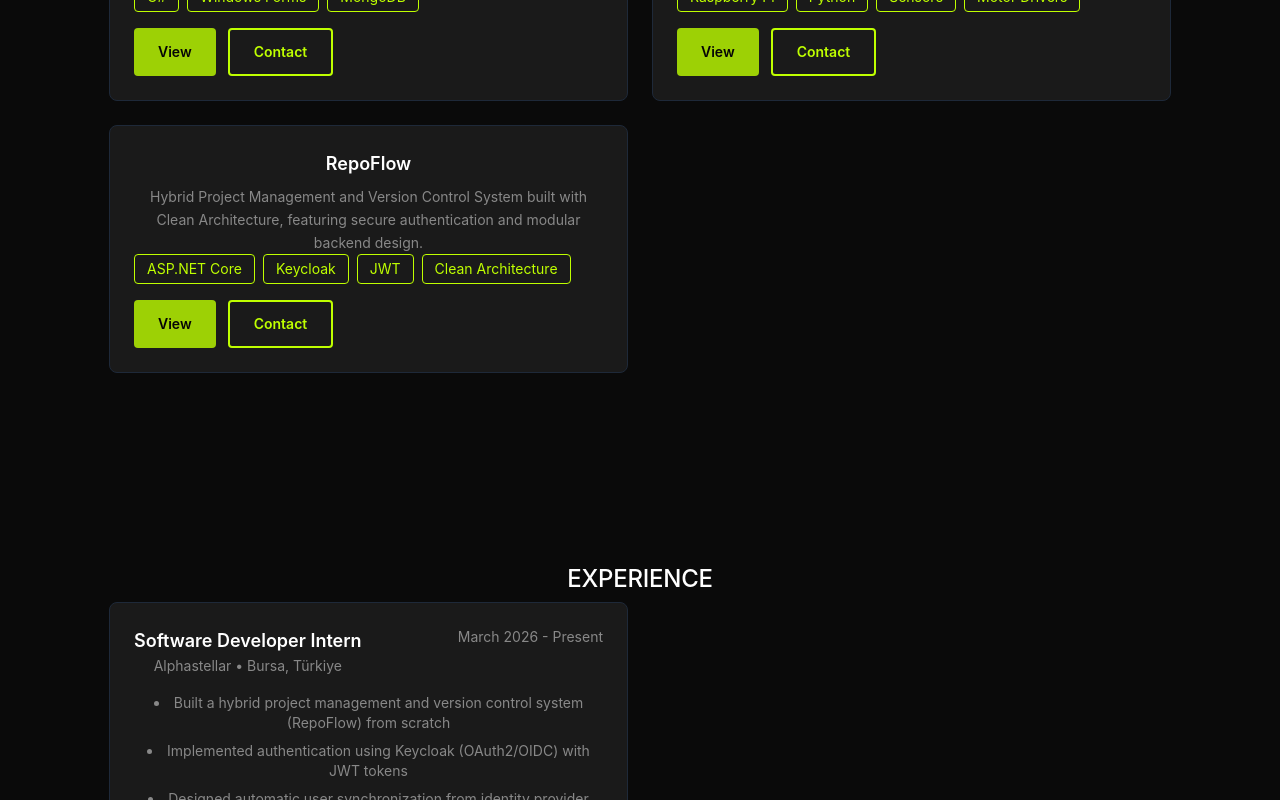
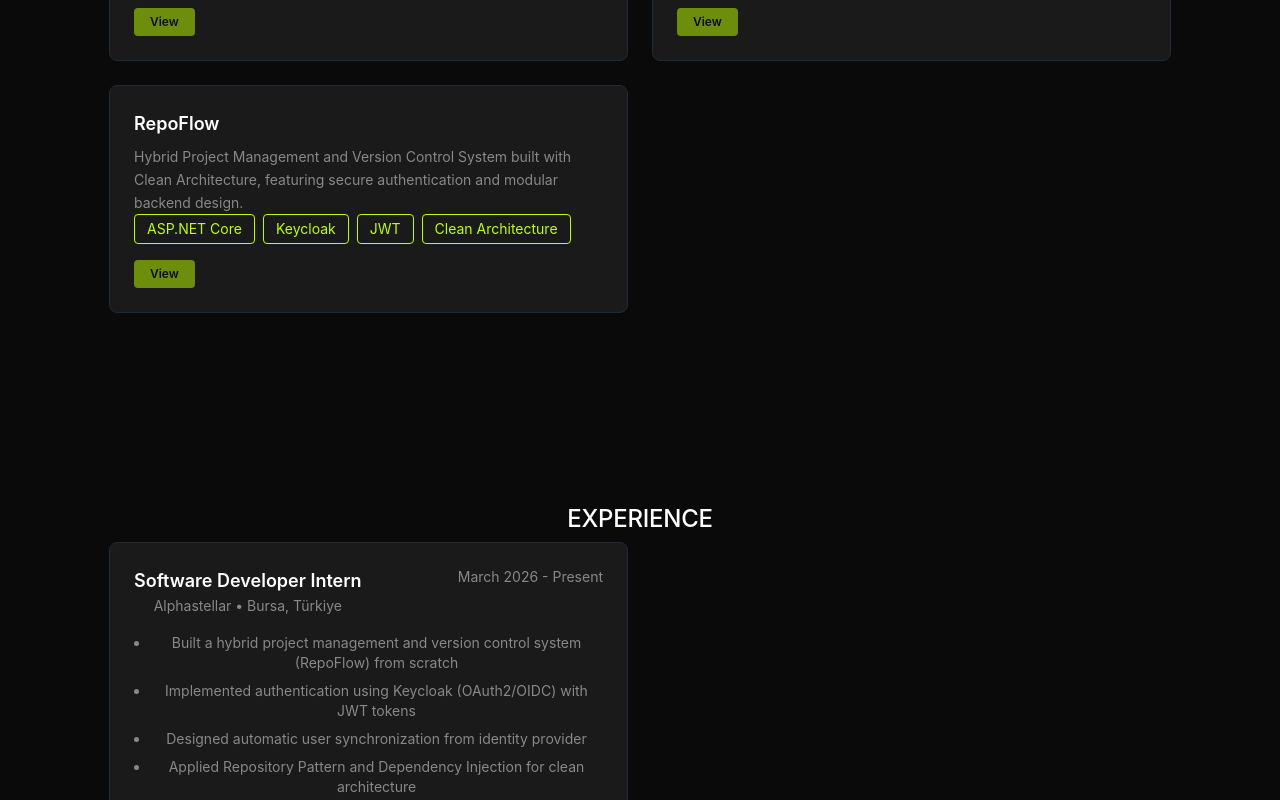
Before and after one commit to muhegebi20/portfolio, a React app: page / in a window 1280 px wide. Shown: the part 1960-2760 px from the top of the page. Built offline with nearby package versions, Linux system fonts and the light colour scheme; the HTML template or start-up script is replaced by a standard one.

Commit message:
refactor: changed pill buttons size and removed contact button. aligned text to the left

```diff
--- a/src/App.tsx
+++ b/src/App.tsx
@@ -6,6 +6,7 @@ import { Hero } from './sections/home/Hero'
 import { Skills } from './sections/skills/Skills'
 import { Projects } from './sections/projects/Projects'
 import { Experience } from './sections/experience/Experience'
+import { Contact } from './sections/contact/Contact'
 
 function App() {
   const data: Portfolio = portfolioData as Portfolio
@@ -24,6 +25,7 @@ function App() {
         <Skills skills={data.skills} />
         <Projects projects={data.projects} />
         <Experience experience={data.experience} />
+        <Contact contact={data.contact} />
       </main>
 
       <Footer footer={data.footer} header={data.header} />
--- a/src/sections/experience/Experience.tsx
+++ b/src/sections/experience/Experience.tsx
@@ -20,7 +20,7 @@ export function Experience({ experience }: ExperienceProps) {
               <div className="text-text-secondary text-sm">{exp.period}</div>
             </div>
 
-            <ul className="mt-4 list-disc list-inside text-text-secondary text-sm space-y-2">
+            <ul className="mt-4 list-disc list-outside ml-4 text-text-secondary text-sm space-y-2">
               {exp.responsibilities.map((r, idx) => (
                 <li key={idx}>{r}</li>
               ))}
--- a/src/sections/projects/Projects.tsx
+++ b/src/sections/projects/Projects.tsx
@@ -11,9 +11,7 @@ export function Projects({ projects }: ProjectsProps) {
 
       <div className="grid grid-cols-1 md:grid-cols-2 gap-6">
         {projects.map((p) => (
-          <article key={p.name} className="card">
-            <div className="flex flex-col sm:flex-row gap-4">
-              <div className="flex-1">
+          <article key={p.name}  className="card text-left">
             <h3 className="text-lg font-semibold text-white mb-2">{p.name}</h3>
             <p className="text-text-secondary text-sm mb-4">{p.description}</p>
 
@@ -23,22 +21,16 @@ export function Projects({ projects }: ProjectsProps) {
               ))}
             </div>
 
-                <div className="flex gap-3">
+            <div className="flex gap-2">
               {p.link ? (
-                    <a href={p.link} target="_blank" rel="noopener noreferrer" className="btn-primary text-sm">
+                <a href={p.link} target="_blank" rel="noopener noreferrer" className="px-4 py-1.5 bg-neon-lime text-black text-xs font-semibold rounded hover:bg-white transition-all duration-200 inline-block">
                   View
                 </a>
               ) : (
-                    <button className="btn-primary text-sm opacity-80 cursor-not-allowed" disabled>
+                <button className="px-4 py-1.5 bg-neon-lime text-black text-xs font-semibold rounded opacity-50 cursor-not-allowed inline-block" disabled>
                   View
                 </button>
               )}
-
-                  <a href="#contact" className="btn-secondary text-sm">
-                    Contact
-                  </a>
-                </div>
-              </div>
             </div>
           </article>
         ))}
```
Lines whose indentation alone changed are shown as unchanged.
